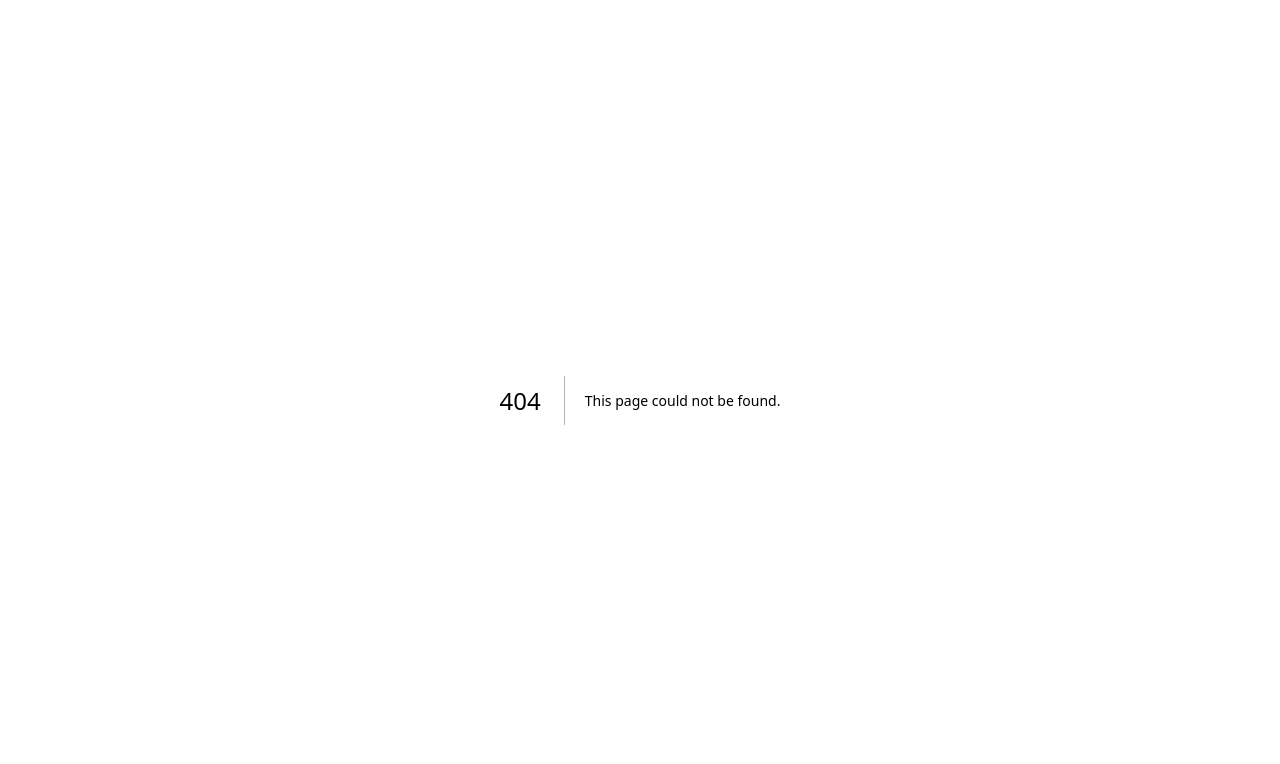
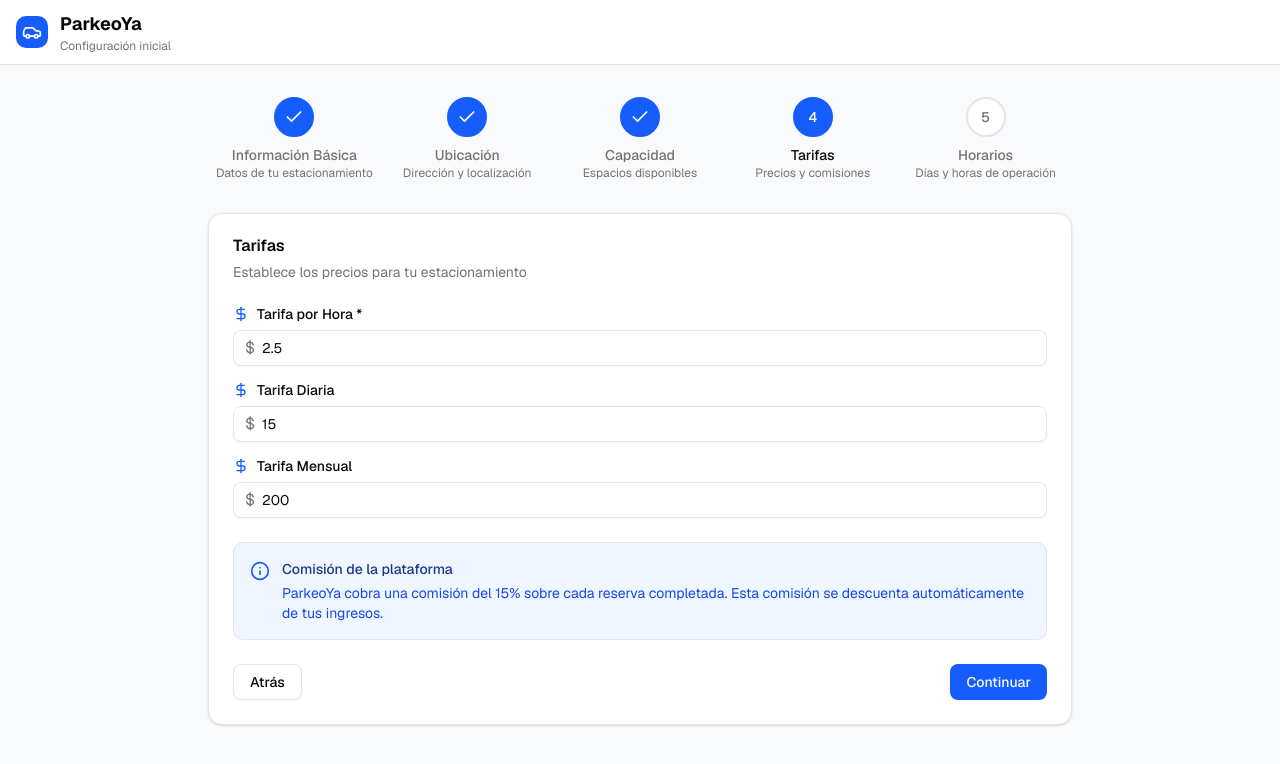
Before and after one commit to Lorem-Ipsum-UPC/parkeoya-frontend, a Next.js app: page /onboarding/tarifas in a window 1280 px wide. Before the commit this address had no page. Shown: the top 764 px of the page. Built offline with nearby package versions, Linux system fonts and the light colour scheme; sample sign-in values are in the browser's storage.

Commit message:
feat: add onboarding steps for capacity, schedule, basic info, pricing, and location pages

```diff
--- a/app/(auth)/login/page.tsx
+++ b/app/(auth)/login/page.tsx
@@ -52,7 +52,7 @@ export default function LoginPage() {
 
           <div className="text-center text-sm">
             <span className="text-muted-foreground">¿No tienes una cuenta? </span>
-            <Link href="/registro" className="font-medium text-blue-600 hover:text-blue-700">
+            <Link href="/register" className="font-medium text-blue-600 hover:text-blue-700">
               Regístrate aquí
             </Link>
           </div>
--- a/app/gallery/page.tsx
+++ b/app/gallery/page.tsx
@@ -2,7 +2,7 @@
 
 import Image from 'next/image'
 
-export default function GaleriaPage() {
+export default function GalerryPage() {
   const screenshots = [
     {
       title: 'Página de Inicio',
--- /dev/null
+++ b/app/onboarding/capacidad/page.tsx
@@ -0,0 +1,9 @@
+'use client'
+
+import { CapacityStep } from '@/components/steps/capacity-step'
+import { useOnboarding } from '../layout'
+
+export default function CapacidadPage() {
+  const onboardingProps = useOnboarding()
+  return <CapacityStep {...onboardingProps} onBack={onboardingProps.onPrevious} />
+}
--- /dev/null
+++ b/app/onboarding/horarios/page.tsx
@@ -0,0 +1,9 @@
+'use client'
+
+import { ScheduleStep } from '@/components/steps/schedule-step'
+import { useOnboarding } from '../layout'
+
+export default function HorariosPage() {
+  const onboardingProps = useOnboarding()
+  return <ScheduleStep {...onboardingProps} onBack={onboardingProps.onPrevious} />
+}
--- /dev/null
+++ b/app/onboarding/informacion-basica/page.tsx
@@ -0,0 +1,9 @@
+'use client'
+
+import { BasicInfoStep } from '@/components/steps/basic-info-step'
+import { useOnboarding } from '../layout'
+
+export default function InformacionBasicaPage() {
+  const onboardingProps = useOnboarding()
+  return <BasicInfoStep {...onboardingProps} />
+}
--- /dev/null
+++ b/app/onboarding/layout.tsx
@@ -0,0 +1,154 @@
+'use client'
+
+import React, { useState, useEffect, createContext, useContext } from 'react'
+import { useRouter, usePathname } from 'next/navigation'
+import { ProtectedRoute } from '@/components/forms/protected-route'
+import { OnboardingSteps } from '@/components/steps/onboarding-steps'
+import { Car } from '@/lib/icons'
+
+interface OnboardingContextType {
+  data: any
+  onUpdate: (data: any) => void
+  onNext: () => void
+  onPrevious: () => void
+  isFirst: boolean
+  isLast: boolean
+}
+
+const OnboardingContext = createContext<OnboardingContextType | null>(null)
+
+export const useOnboarding = () => {
+  const context = useContext(OnboardingContext)
+  if (!context) {
+    throw new Error('useOnboarding must be used within OnboardingLayout')
+  }
+  return context
+}
+
+const STEPS = [
+  {
+    id: 1,
+    title: 'Información Básica',
+    description: 'Datos de tu estacionamiento',
+    path: '/onboarding/informacion-basica',
+  },
+  {
+    id: 2,
+    title: 'Ubicación',
+    description: 'Dirección y localización',
+    path: '/onboarding/ubicacion',
+  },
+  { id: 3, title: 'Capacidad', description: 'Espacios disponibles', path: '/onboarding/capacidad' },
+  { id: 4, title: 'Tarifas', description: 'Precios y comisiones', path: '/onboarding/tarifas' },
+  {
+    id: 5,
+    title: 'Horarios',
+    description: 'Días y horas de operación',
+    path: '/onboarding/horarios',
+  },
+]
+
+export default function OnboardingLayout({ children }: { children: React.ReactNode }) {
+  const router = useRouter()
+  const pathname = usePathname()
+  const [formData, setFormData] = useState({
+    name: '',
+    description: '',
+    address: '',
+    city: '',
+    province: '',
+    zipCode: '',
+    totalSpaces: 50,
+    hourlyRate: 2.5,
+    dailyRate: 15,
+    monthlyRate: 200,
+    schedule: {
+      monday: { enabled: true, start: '08:00', end: '20:00' },
+      tuesday: { enabled: true, start: '08:00', end: '20:00' },
+      wednesday: { enabled: true, start: '08:00', end: '20:00' },
+      thursday: { enabled: true, start: '08:00', end: '20:00' },
+      friday: { enabled: true, start: '08:00', end: '20:00' },
+      saturday: { enabled: true, start: '09:00', end: '18:00' },
+      sunday: { enabled: false, start: '09:00', end: '18:00' },
+    },
+  })
+
+  // Determinar step actual basado en la ruta
+  const getCurrentStep = () => {
+    const step = STEPS.find(s => s.path === pathname)
+    return step ? step.id : 1
+  }
+
+  const currentStep = getCurrentStep()
+
+  const updateFormData = (data: Partial<typeof formData>) => {
+    setFormData(prev => ({ ...prev, ...data }))
+  }
+
+  const handleNext = () => {
+    const nextStep = currentStep + 1
+    if (nextStep <= STEPS.length) {
+      const nextPath = STEPS[nextStep - 1].path
+      router.push(nextPath)
+    } else {
+      // Completar onboarding
+      router.push('/dashboard')
+    }
+  }
+
+  const handlePrevious = () => {
+    const prevStep = currentStep - 1
+    if (prevStep >= 1) {
+      const prevPath = STEPS[prevStep - 1].path
+      router.push(prevPath)
+    }
+  }
+
+  // Redireccionar si está en /onboarding sin step específico
+  useEffect(() => {
+    if (pathname === '/onboarding') {
+      router.push('/onboarding/informacion-basica')
+    }
+  }, [pathname, router])
+
+  return (
+    <ProtectedRoute>
+      <div className="min-h-screen bg-gray-50">
+        {/* Header */}
+        <header className="border-b bg-white">
+          <div className="container mx-auto flex h-16 items-center justify-between px-4">
+            <div className="flex items-center gap-3">
+              <div className="flex h-8 w-8 items-center justify-center rounded-lg bg-blue-600">
+                <Car className="h-5 w-5 text-white" />
+              </div>
+              <div>
+                <h1 className="text-lg font-bold">ParkeoYa</h1>
+                <p className="text-muted-foreground text-xs">Configuración inicial</p>
+              </div>
+            </div>
+          </div>
+        </header>
+
+        {/* Main Content */}
+        <div className="container mx-auto max-w-4xl px-4 py-8">
+          <OnboardingSteps steps={STEPS} currentStep={currentStep} />
+
+          <div className="mt-8">
+            <OnboardingContext.Provider
+              value={{
+                data: formData,
+                onUpdate: updateFormData,
+                onNext: handleNext,
+                onPrevious: handlePrevious,
+                isFirst: currentStep === 1,
+                isLast: currentStep === STEPS.length,
+              }}
+            >
+              {children}
+            </OnboardingContext.Provider>
+          </div>
+        </div>
+      </div>
+    </ProtectedRoute>
+  )
+}
--- /dev/null
+++ b/app/onboarding/tarifas/page.tsx
@@ -0,0 +1,9 @@
+'use client'
+
+import { PricingStep } from '@/components/steps/pricing-step'
+import { useOnboarding } from '../layout'
+
+export default function TarifasPage() {
+  const onboardingProps = useOnboarding()
+  return <PricingStep {...onboardingProps} onBack={onboardingProps.onPrevious} />
+}
--- /dev/null
+++ b/app/onboarding/ubicacion/page.tsx
@@ -0,0 +1,9 @@
+'use client'
+
+import { LocationStep } from '@/components/steps/location-step'
+import { useOnboarding } from '../layout'
+
+export default function UbicacionPage() {
+  const onboardingProps = useOnboarding()
+  return <LocationStep {...onboardingProps} onBack={onboardingProps.onPrevious} />
+}
--- a/components/steps/schedule-step.tsx
+++ b/components/steps/schedule-step.tsx
@@ -89,7 +89,7 @@ export function ScheduleStep({ data, onUpdate, onNext, onBack }: ScheduleStepPro
               <Checkbox
                 id="is24Hours"
                 checked={data.is24Hours}
-                onCheckedChange={checked => onUpdate({ is24Hours: checked as boolean })}
+                onCheckedChange={(checked: boolean) => onUpdate({ is24Hours: checked })}
               />
               <label htmlFor="is24Hours" className="cursor-pointer text-sm font-medium">
                 Abierto 24 horas
```
